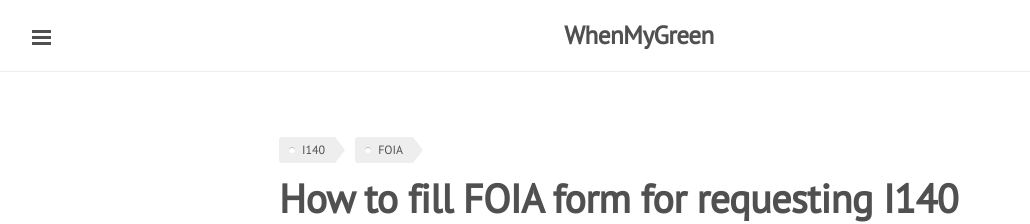
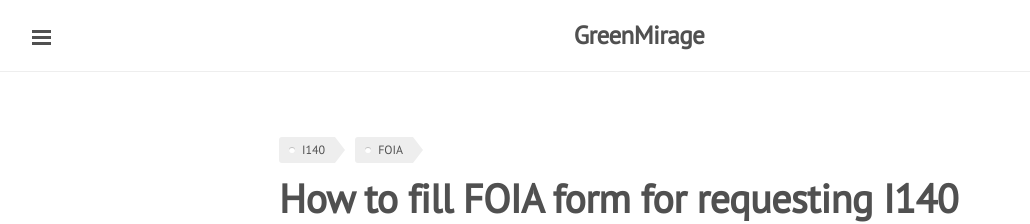
Before and after one commit to gitforwork2/gitforwork.github.io, a Jekyll site: the page built from index.html, in a window 1280 px wide and 900 px high. Shown: the top 224 px of the window, without its empty margins (1-1031 px from the left). Built offline with Jekyll 4.4.1, drawn with Linux system fonts in a browser that asks for light colours; Markdown is read by kramdown in place of the engine named in the settings; the list of posts is cut into pages by our own code.

Commit message:
Renamed to greenmirage

```diff
--- a/_config.yml
+++ b/_config.yml
@@ -8,7 +8,7 @@
 permalink:        /posts/:title/
 
 # Setup
-title:            WhenMyGreen
+title:            GreenMirage
 tagline:          ""
 description:      'Green card tracking'
 url:              http://gitforwork.github.io/
@@ -22,12 +22,12 @@
 - jekyll-sitemap
 
 author:
-  name:           'WhenMyGreen'
+  name:           'GreenMirage'
   url:            http://gitforwork.github.io/
 
 # Custom vars
 version:          1.0
-me:               WhenMyGreen Staff
+me:               GreenMirage.one
 
 github:
   repo:           https://github.com/gitforwork/gitforwork.github.io
```
